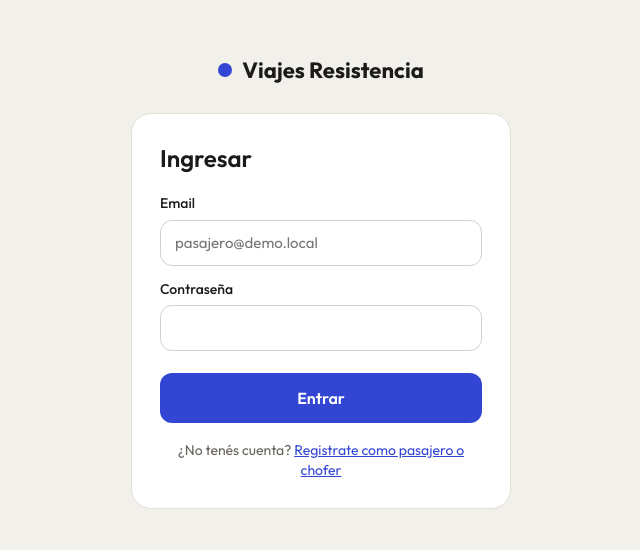
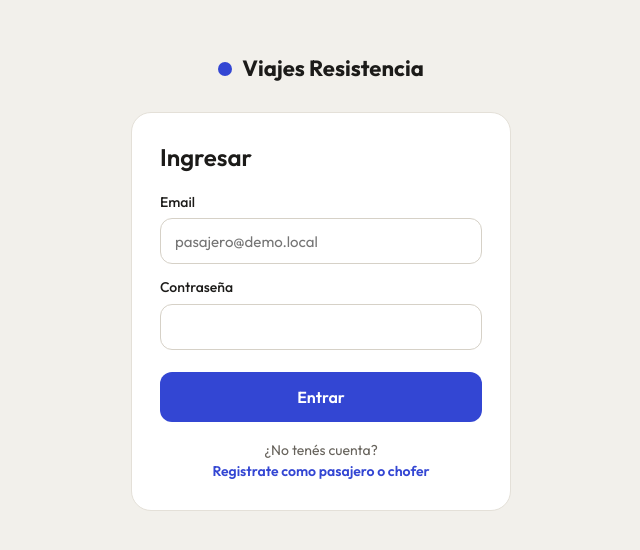
Before and after one commit to LautaroRodriguez54/Viajes-Resistencia, a React (Vite) app in the folder viajes-web/: page /ingresar in a window 1280 px wide. Shown: the part 118-668 px from the top of the page, without its empty margins (319-959 px from the left). Built offline with nearby package versions, Linux system fonts and the light colour scheme.

Commit message:
Mostrar el link de registro en su propia línea en Ingresar

```diff
--- a/viajes-web/src/estilos.css
+++ b/viajes-web/src/estilos.css
@@ -196,7 +196,9 @@ h1 { margin: 0; font-weight: 600; }
   gap: 28px;
 }
 .acceso .tarjeta { width: 100%; max-width: 380px; }
-.acceso__pie { margin: 4px 0 0; font-size: 14px; color: var(--texto-secundario); text-align: center; }
+.acceso__pie { margin: 4px 0 0; font-size: 14px; line-height: 1.5; color: var(--texto-secundario); text-align: center; }
+.acceso__pie a { display: inline-block; font-weight: 600; text-decoration: none; }
+.acceso__pie a:hover { text-decoration: underline; }
 
 /* Encabezado */
 .encabezado {
--- a/viajes-web/src/paginas/Ingresar.jsx
+++ b/viajes-web/src/paginas/Ingresar.jsx
@@ -44,7 +44,8 @@ export default function Ingresar() {
         </div>
         <button type="submit" className="boton boton--principal" style={{ marginTop: 8 }}>Entrar</button>
         <p className="acceso__pie">
-          ¿No tenés cuenta? <Link to="/registro">Registrate como pasajero o chofer</Link>
+          ¿No tenés cuenta?<br />
+          <Link to="/registro">Registrate como pasajero o chofer</Link>
         </p>
       </form>
     </div>
```
